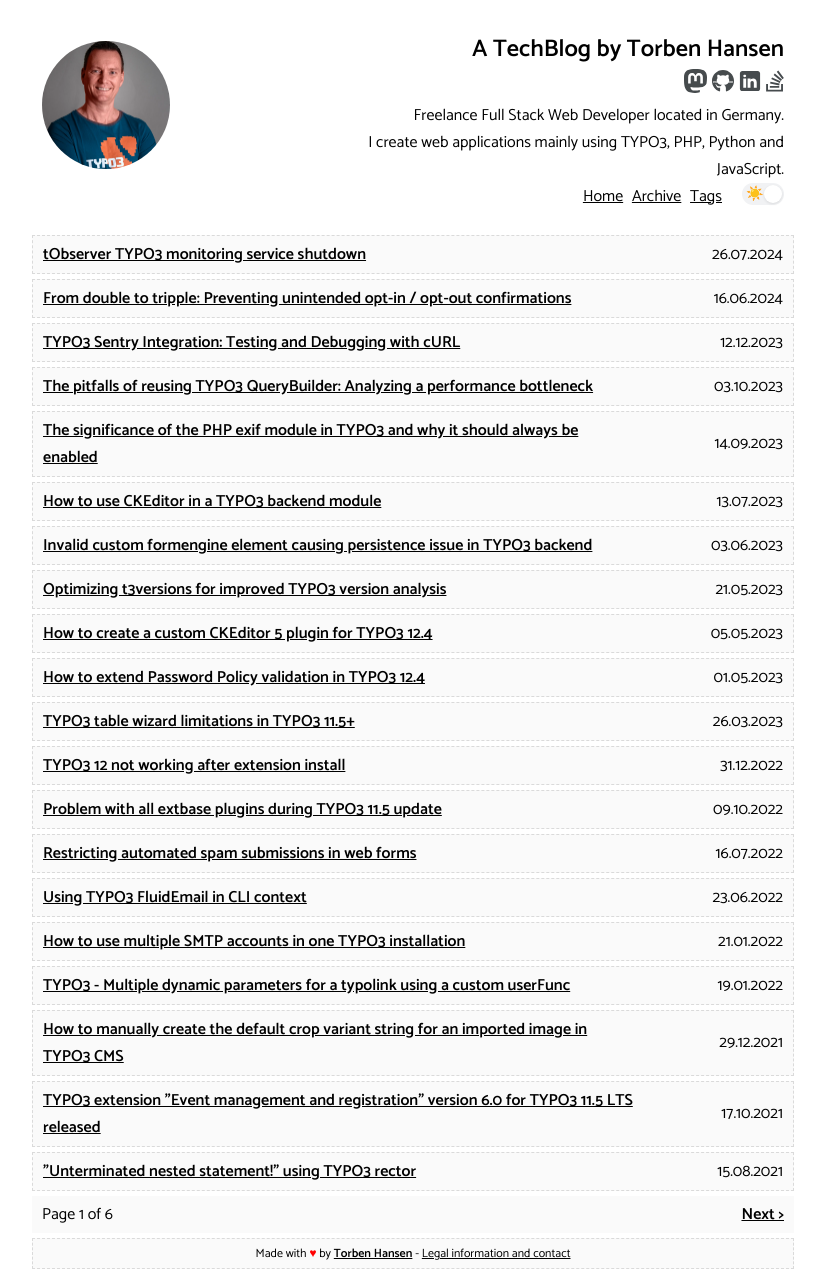
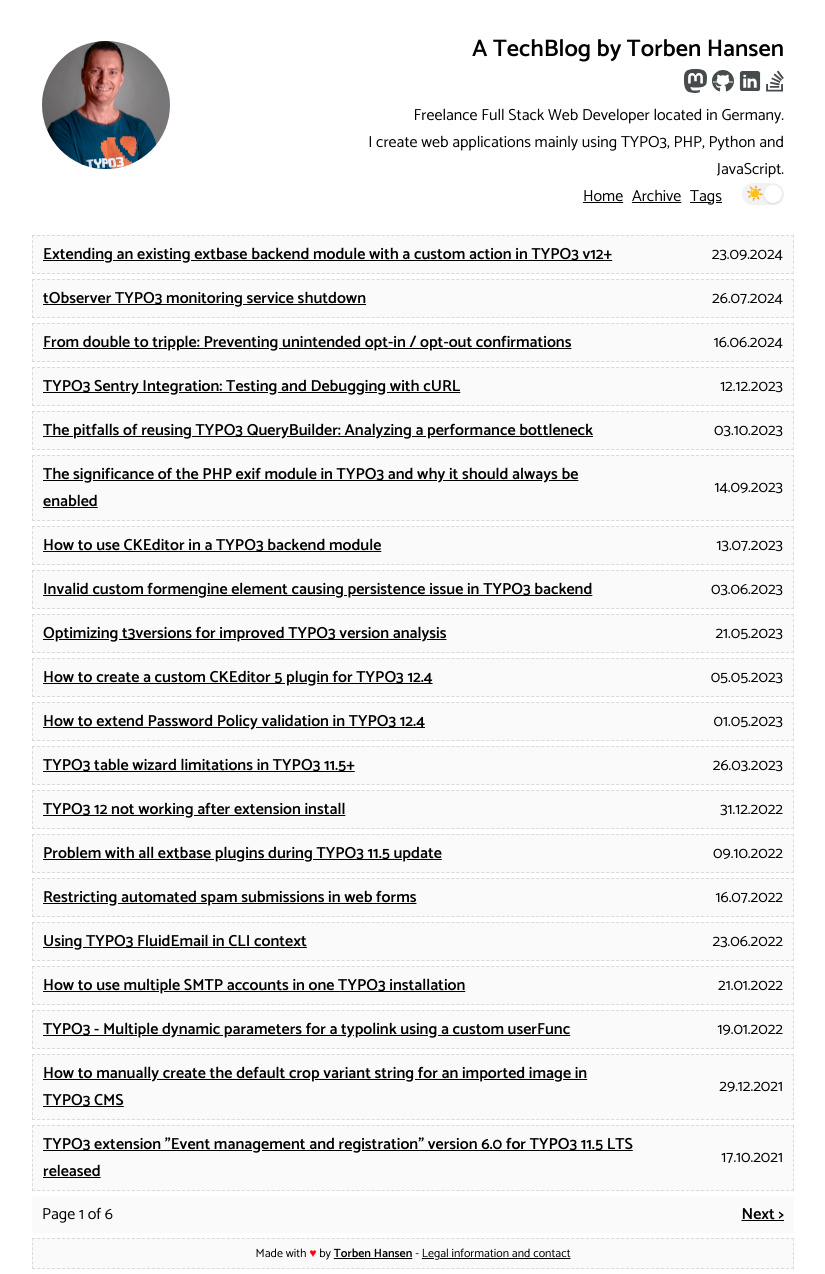
Before and after one commit to derhansen/derhansen.github.io, a Jekyll site: the page built from index.html, in a window 1280 px wide. Shown: the whole page, without its empty margins (227-1052 px from the left). Built offline with Jekyll 4.4.1, drawn with Linux system fonts in a browser that asks for light colours; the list of posts is cut into pages by our own code; comment, search, counter and statistics services are not loaded; some of the changed lines change nothing that is shown.

Commit message:
Added "Extending an existing extbase backend module with a custom action in TYPO3 v12+"

````diff
--- /dev/null
+++ b/_posts/2024-09-22-extending-an-existing-extbase-backend-module-with-a-custom-action-in-typo3.md
@@ -0,0 +1,157 @@
+---
+layout: post
+title: 'Extending an existing extbase backend module with a custom action in TYPO3 v12+'
+date: '2024-09-23T08:30.000+02:00'
+author: Torben Hansen
+tags:
+- TYPO3
+- extend backend module
+- extbase
+- action
+modified_time: '2024-09-23T08:30.000+02:00'
+permalink: /2024/09/extending-an-existing-extbase-backend-module-with-a-custom-action-in-typo3.html
+---
+
+One part I really like about TYPO3 is its extendability. The TYPO3 core and its APIs contain many PSR-14 events
+and hooks, which developers can use to customize or extend the functionality of the system. My TYPO3 extension
+[sf_event_mgt](https://extensions.typo3.org/extension/sf_event_mgt/) has an extbase based backend module, which
+allows editors to manage events and event registrations. It is for example possible to export a CSV list of
+participants or to notify the participants of an event by email. Sometimes, the included features of the backend
+module however do not cover all customer demands. In such situations, I usually **extend** the existing backend
+module with the needed features, so the customer do not have to use 2 backend modules to manage events.
+
+<div class="alert-warning">
+    <h3>🔥🔥🔥 Never modify code in a public extension for your project 🔥🔥🔥</h3>
+    You should never add custom code directly in local instances of public TYPO3 extensions, since you will end up
+    in a state, where it will be <strong>hard or impossible to update</strong> the extension. This is really no fun
+    in terms of TYPO3 <strong>major updates</strong> and also pretty bad in case of a <strong>security issue</strong>
+    in the public extension, where you then manually have to apply the security patch.
+</div>
+
+### Adding a new action to a backend module of an existing extension
+
+In the following step-by-step guide, I will show how extend the existing extbase backend module of an extension
+with a custom action. My TYPO3 extension sf_event_mgt will be the extension where the backend module is extended.
+
+#### 1. Create a new plain extension
+
+First step is to create a new extension, which will hold all code for the required functionality. Ensure, that the
+new extension depends on the extension you extend. To do so, add the "main" extension as dependency in
+`composer.json` file (TYPO3 composer mode) or `ext_emconf.php` file (TYPO3 classic mode). This will ensure, that the
+extending extension is loaded **after** the extension you extend. In this example, I will use `sf_event_mgt_extend` as
+extensions name.
+
+#### 2. Define template overrides for backend module
+
+To override templates of a TYPO3 backend module, it is required to define template overrides. Since TYPO3 12, this
+is achieved using TSconfig (see https://docs.typo3.org/c/typo3/cms-core/main/en-us/Changelog/12.0/Feature-96812-OverrideBackendTemplatesWithTSconfig.html).
+
+```
+templates.derhansen/sf_event_mgt.20 = derhansen/sf_event_mgt_extend:Resources/Private
+```
+
+The backend module of sf_event_mgt will then also look for template overrides in sf_event_mgt_extend
+
+#### 3. XCLASS the controller of the original backend module
+
+Although XCLASSing is considered risky, it as a nice possiblity to add functionality to an existing class. I
+personally only use XCLASS to add functionality and never to overwrite something in the XCLASSed class.
+
+In `ext_localconf.php`, I define the new class for the XLCASSed class.
+
+```
+$GLOBALS['TYPO3_CONF_VARS']['SYS']['Objects'][\DERHANSEN\SfEventMgt\Controller\AdministrationController::class] = [
+    'className' => \Derhansen\SfEventMgtExtend\Controller\AdministrationController::class
+];
+```
+
+And in `Classes/Controller/AdministrationController.php`, I extend the original controller with the custom action as
+shown below.
+
+```
+<?php
+
+declare(strict_types=1);
+
+namespace Derhansen\SfEventMgtExtend\Controller;
+
+use Psr\Http\Message\ResponseInterface;
+
+class MyAdministrationController extends \DERHANSEN\SfEventMgt\Controller\AdministrationController
+{
+    public function doSomethingAction(): ResponseInterface
+    {
+        $variables = [
+            'myVariable' => 'Variable content',
+        ];
+
+        return $this->initModuleTemplateAndReturnResponse('Administration/DoSomething', $variables);
+    }
+}
+```
+
+Note, that depending on the extension you extend, it may be, that you have to manually constuct the module template
+response.
+
+#### 3. Add event listener to register custom action
+
+Next, you have to make the original backend module aware of the new action. To do so, an event lister for the
+`BeforeModuleCreationEvent` has to be used, where the `controllerActions` array of the original backend module
+controller is extended.
+
+Register the event listener in the `Configuration/Services.yaml` file of the extending extension as shown below:
+
+```
+Derhansen\SfEventMgtExtend\EventListener\ExtendAdministrationModule:
+  tags:
+    - name: event.listener
+      identifier: 'sf-event-extend/backend/extend-administration-module'
+```
+
+**Side note:** In TYPO3 v13, you can also use the [AsEventListener](https://api.typo3.org/main/classes/TYPO3-CMS-Core-Attribute-AsEventListener.html)
+PHP attribute and skip the registration in `Configuration/Services.yaml`.
+
+Next, implement the event listener in `Classes/EventListener/ExtendAdministrationModule.php` as shown below:
+
+```
+<?php
+
+declare(strict_types=1);
+
+namespace Derhansen\SfEventExtend\EventListener;
+
+use DERHANSEN\SfEventMgt\Controller\AdministrationController;
+use TYPO3\CMS\Backend\Module\BeforeModuleCreationEvent;
+
+class ExtendAdministrationModule
+{
+    public function __invoke(BeforeModuleCreationEvent $event): void
+    {
+        $configuration = $event->getConfiguration();
+        if (($configuration['extensionName'] ?? '') === 'SfEventMgt') {
+            $configuration['controllerActions'][AdministrationController::class][] = 'doSomething';
+            $event->setConfiguration($configuration);
+        }
+    }
+}
+```
+
+#### 4. Create fluid template for new action
+
+Since the new action is pretty simple, I just add a fluid template for the action by adding the file
+`Resources/Private/Templates/Administration/DoSomething.html`.
+
+#### 5. Use new action in backend module templates
+
+The new action is now ready to be used in templates. As an example, I extend the `ListItem.html` partial of the
+original extension by defining a template override in the extending extension. I add the file
+`Resources/Private/Partials/Administration/ListItem.html` and copy the content of the original file of the main
+extension to it. Next, I add the following new HTML code to the extended partial.
+
+```
+<f:link.action action="doSomething" class="btn btn-default btn-sm" title="Do something">
+    <core:icon identifier="actions-list-alternative" size="small" />
+</f:link.action>
+```
+
+Finally, the new action can be used in the existing backend module of sf_event_mgt.
--- a/assets/css/style.css
+++ b/assets/css/style.css
@@ -246,3 +246,17 @@
 .mode span {position: absolute;z-index: 1;margin: 2px;display: block;width: 18px;height: 18px;background: white;border-radius: 50%;box-shadow: 0 1px 3px rgba(0, 0, 0, 0.1);transform: translateX(20px);transition: all 0.4s ease;}
 
 strong { font-weight: bold}
+
+.alert-warning {
+  padding: 1em;
+  border: 1px solid;
+}
+
+.alert-warning h3 {
+    margin-top: 0;
+    text-align: center;
+}
+
+pre.highlight {
+  padding: 0.8em;
+}
````
